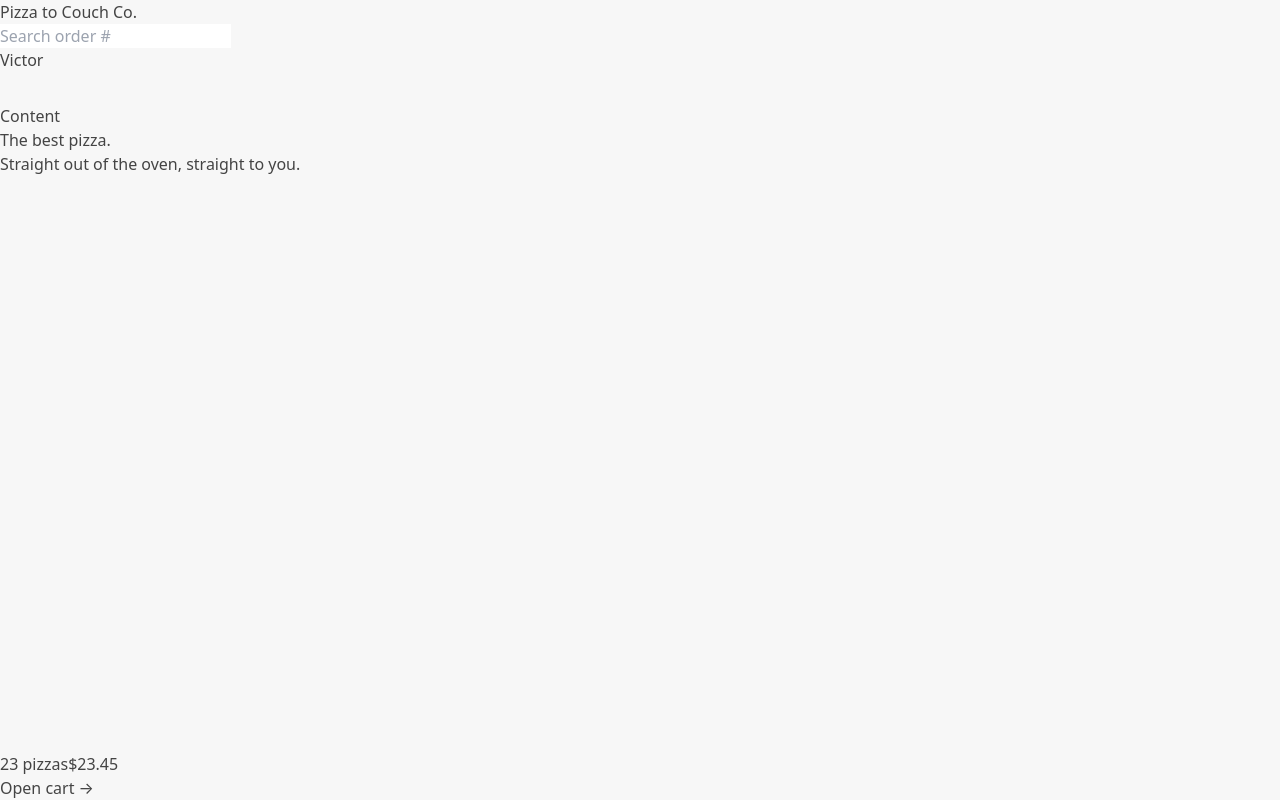
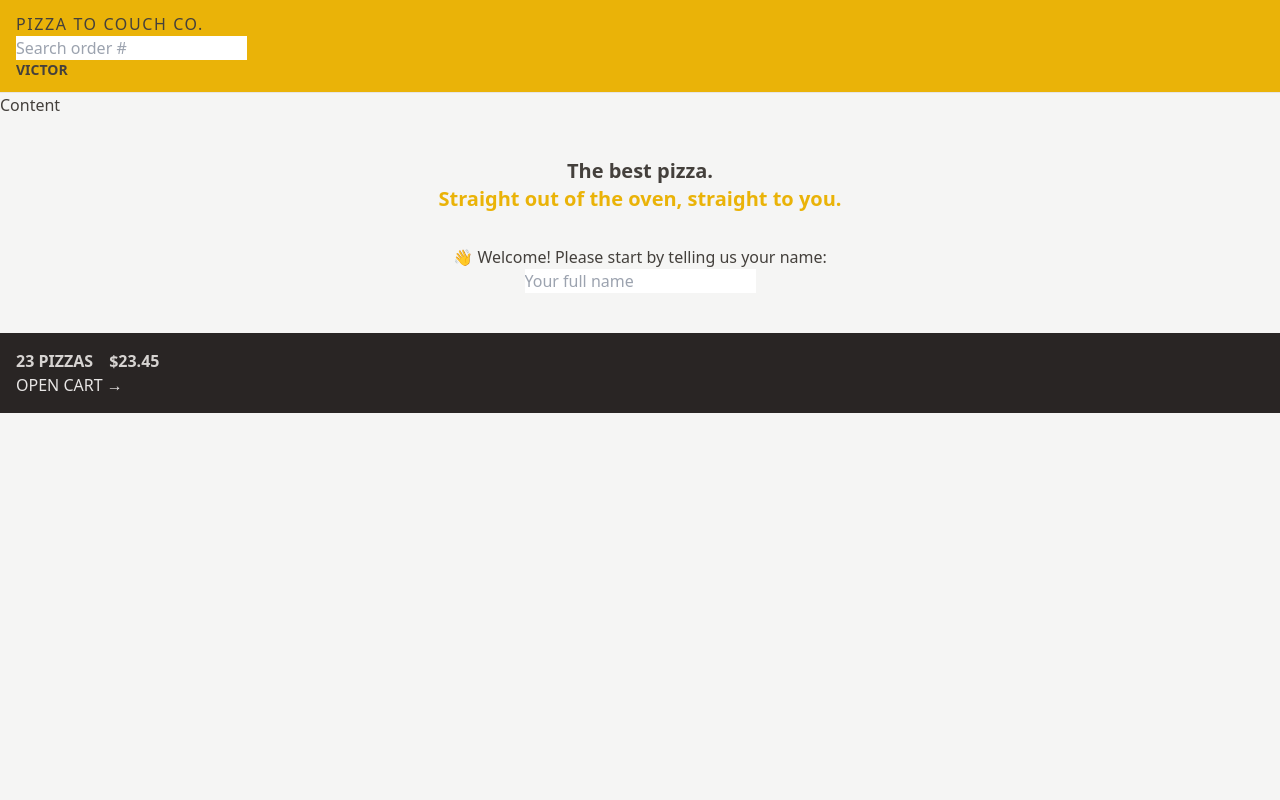
Before and after one commit to GloBoiVic/Pizza-to-Couch-Co, a React (Vite) app: page / in a window 1280 px wide. Built offline with nearby package versions, Linux system fonts and the light colour scheme.

Commit message:
Add stylings to components

```diff
--- a/index.html
+++ b/index.html
@@ -6,7 +6,7 @@
     <meta name="viewport" content="width=device-width, initial-scale=1.0" />
     <title>Pizza to Couch Co.</title>
   </head>
-  <body>
+  <body class="bg-stone-100 text-stone-700">
     <div id="root"></div>
     <script type="module" src="/src/main.jsx"></script>
   </body>
--- a/src/features/cart/CartOverview.jsx
+++ b/src/features/cart/CartOverview.jsx
@@ -2,8 +2,8 @@ import { Link } from 'react-router-dom';
 
 function CartOverview() {
   return (
-    <div>
-      <p>
+    <div className="p-4 uppercase bg-stone-800 text-stone-200">
+      <p className="space-x-4 font-semibold text-stone-300">
         <span>23 pizzas</span>
         <span>$23.45</span>
       </p>
--- /dev/null
+++ b/src/features/user/Username.jsx
@@ -0,0 +1,5 @@
+function Username() {
+  return <div className="hidden text-sm font-semibold sm:block">Victor</div>;
+}
+
+export default Username;
--- a/src/index.css
+++ b/src/index.css
@@ -2,7 +2,7 @@
 @tailwind components;
 @tailwind utilities;
 
-body {
+/* body {
   font-family: system-ui, -apple-system, BlinkMacSystemFont, 'Segoe UI', Roboto, Oxygen, Ubuntu, Cantarell, 'Open Sans',
     'Helvetica Neue', sans-serif;
   background-color: #f7f7f7;
@@ -14,7 +14,7 @@ body {
   grid-template-rows: auto 1fr auto;
   gap: 32px;
   height: 100dvh;
-}
+} */
 
 /* https://dev.to/afif/i-made-100-css-loaders-for-your-next-project-4eje */
 .loader {
--- a/src/ui/Header.jsx
+++ b/src/ui/Header.jsx
@@ -1,12 +1,15 @@
 import { Link } from 'react-router-dom';
 import SearchOrder from '../features/order/SearchOrder.jsx';
+import Username from '../features/user/Username.jsx';
 
 function Header() {
   return (
-    <header>
-      <Link to="/">Pizza to Couch Co.</Link>
+    <header className="px-4 py-3 uppercase bg-yellow-500 border-b border-stone-200">
+      <Link to="/" className="tracking-widest">
+        Pizza to Couch Co.
+      </Link>
       <SearchOrder />
-      <p>Victor</p>
+      <Username />
     </header>
   );
 }
--- a/src/ui/Home.jsx
+++ b/src/ui/Home.jsx
@@ -1,11 +1,15 @@
+import CreateUser from '../features/user/CreateUser.jsx';
+
 function Home() {
   return (
-    <div>
-      <h1>
+    <div className="my-10 text-center">
+      <h1 className="mb-8 text-xl font-semibold ">
         The best pizza.
         <br />
-        Straight out of the oven, straight to you.
+        <span className="text-yellow-500">Straight out of the oven, straight to you.</span>
       </h1>
+
+      <CreateUser />
     </div>
   );
 }
```
